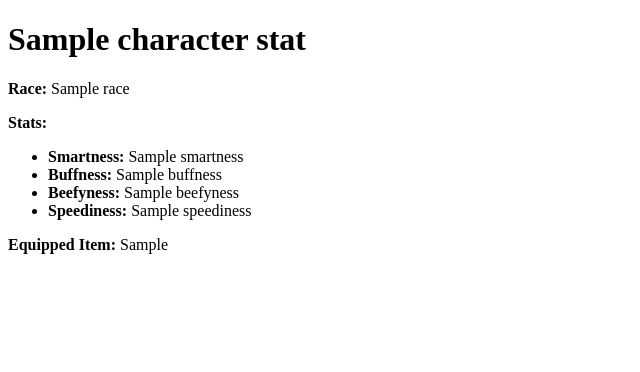
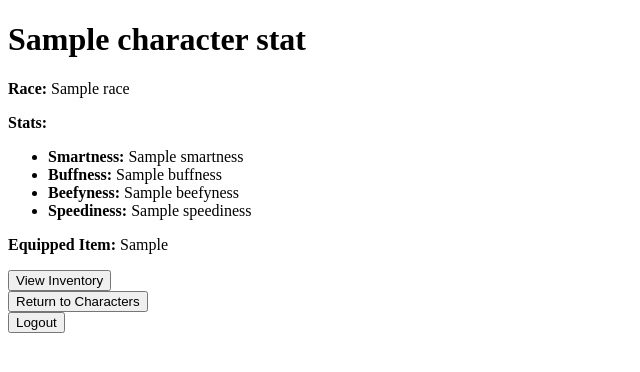
Before and after one commit to rowanb99/database350_project, a Flask app: template itc350-template-main/templates/characterInfo.html in a window 1280 px wide. Shown: the top 372 px of the page, without its empty margins (0-640 px from the left). Run offline with Flask 3, Linux system fonts and the light colour scheme; the template is opened without the code that fills it: most values are stand-ins (such as "Sample title", 1, 10 or a date in 2020).

Commit message:
site fully navigable

```diff
--- a/itc350-template-main/main.py
+++ b/itc350-template-main/main.py
@@ -128,7 +128,7 @@ def get_character(character_id):
     conn = get_db_connection()
     cursor = conn.cursor()
     query = ("SELECT CharacterFName, CharacterLName, CharacterBeefyness, CharacterBuffness, "
-             "CharacterSmartness, CharacterSpeediness FROM characters WHERE CharacterID = %s")
+             "CharacterSmartness, CharacterSpeediness, CharacterID FROM characters WHERE CharacterID = %s")
     cursor.execute(query, (character_id,))
     result = cursor.fetchone()
     conn.close()
@@ -248,7 +248,7 @@ def get_user_id(username):
 def get_user_characters(user_id):
     conn = get_db_connection()
     cursor = conn.cursor()
-    query = "SELECT CharacterFName, CharacterLName, CharacterBeefyness, CharacterBuffness, CharacterSmartness, CharacterSpeediness FROM characters WHERE UserID = %s"
+    query = "SELECT CharacterFName, CharacterLName, CharacterBeefyness, CharacterBuffness, CharacterSmartness, CharacterSpeediness, CharacterID FROM characters WHERE UserID = %s"
     cursor.execute(query, (user_id,))
     user_characters = cursor.fetchall()
     conn.close()
--- a/itc350-template-main/templates/characterInfo.html
+++ b/itc350-template-main/templates/characterInfo.html
@@ -15,5 +15,19 @@
         <li><strong>Speediness:</strong> {{ character_stats.speediness }}</li>
     </ul>
     <p><strong>Equipped Item:</strong> {{ character_stats.equipped_item }}</p>
+
+    <form action="/redirect/character/inventory" method="post">
+        <input type="text" id="charID" name="charID" value="{{character_stats[6]}}" required hidden>
+        <input type="submit" value="View Inventory">
+    </form>
+
+    <form action="/characters" method="get">
+        <input type="submit" value="Return to Characters">
+    </form>
+
+    <form action="/logout" method="post">
+        <button type="submit">Logout</button>
+    </form>
+
 </body>
 </html>
--- a/itc350-template-main/templates/character_inventory.html
+++ b/itc350-template-main/templates/character_inventory.html
@@ -100,6 +100,12 @@
         <input type="submit" value="Return to Character">
     </form>
 
+    <br>
+
+    <form action="/logout" method="post">
+        <button type="submit">Logout</button>
+    </form>
+
 </body>
 
 </html>
--- a/itc350-template-main/templates/index.html
+++ b/itc350-template-main/templates/index.html
@@ -82,6 +82,9 @@
 <form action="/characters" method="get">
     <button type="submit">Return to Characters</button>
 </form>
+<form action="/logout" method="post">
+    <button type="submit">Logout</button>
+</form>
 
 </body>
 </html>
--- a/itc350-template-main/templates/item_shop.html
+++ b/itc350-template-main/templates/item_shop.html
@@ -66,6 +66,9 @@
         <input type="submit" value="Leave Shop">
     </form>
 
+    <form action="/logout" method="post">
+        <button type="submit">Logout</button>
+    </form>
 </body>
 
 </html>
```
Also changed, not shown: itc350-template-main/templates/character.html (+7 -0 lines).
